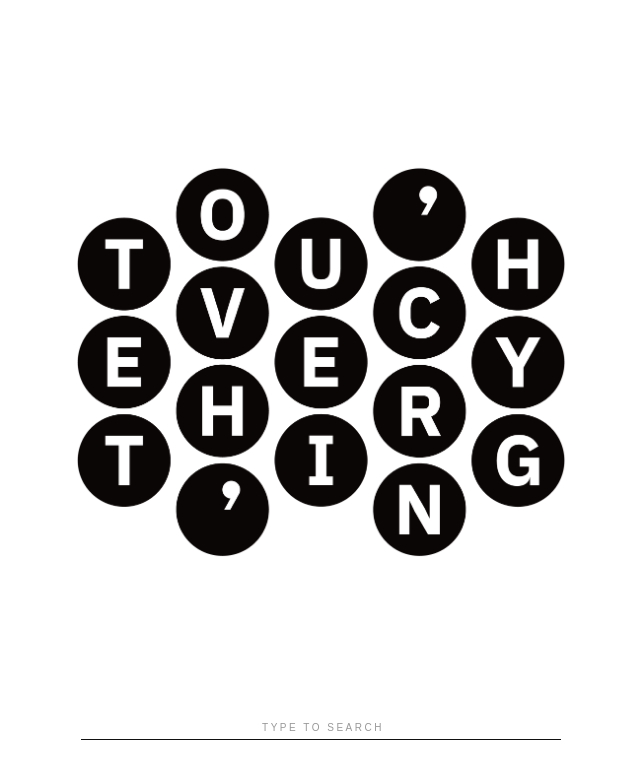
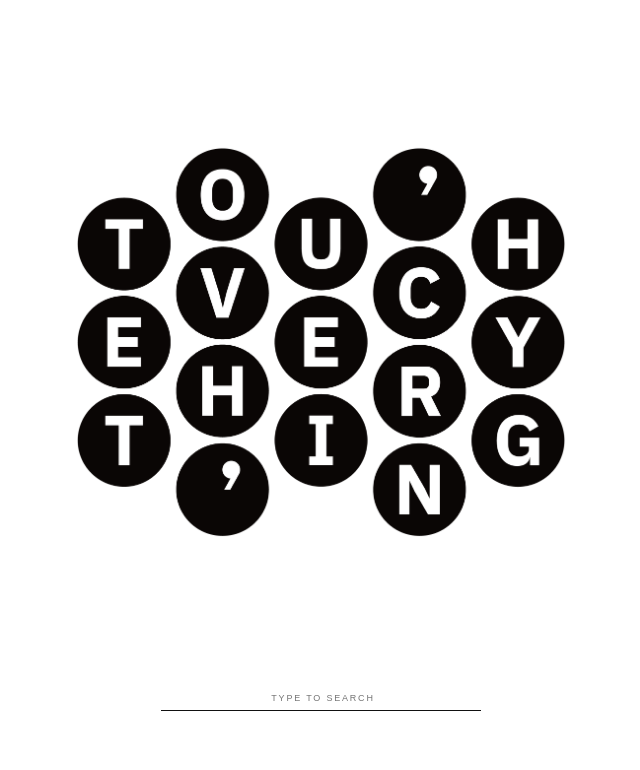
Before and after one commit to pop983863-star/TOUCH-EVERYTHING, a React (Vite) app: page / in a window 1280 px wide. Shown: the top 770 px of the page, without its empty margins (319-959 px from the left). Built offline with nearby package versions, Linux system fonts and the light colour scheme.

Commit message:
Update App.css

```diff
--- a/src/App.css
+++ b/src/App.css
@@ -11,43 +11,37 @@ body {
   overflow: hidden;
 }
 
+/* 최상위 컨테이너: 화면 전체 꽉 채움 */
 .app-root-container {
   width: 100vw;
   height: 100vh;
   display: flex;
-  justify-content: center;
-  align-items: center;
   position: relative;
 }
 
-/* 홈 화면 레이아웃 */
+/* 홈 페이지 레이아웃: 그리드(중앙)와 푸터(하단)를 수직 정렬 */
 .page-home {
   width: 100%;
   height: 100%;
   display: flex;
   flex-direction: column;
-  align-items: center;
-  justify-content: center; /* 전체 요소를 중앙으로 모으되 뷰포트로 세밀 조정 */
 }
 
-/* 그리드 시스템 영역: 수직 중앙보다 살짝 위(약 10%)로 올려 에디토리얼 비율 구현 */
+/* 그리드가 들어가는 뷰포트: 화면 중앙을 차지 */
 .viewport {
   flex: 1;
   display: flex;
   align-items: center;
   justify-content: center;
-  width: 100%;
-  padding-bottom: 10vh; /* 하단 푸터와의 여백 확보를 위해 아래쪽 패딩 추가 */
 }
 
+/* 17개 원 그리드 래퍼 */
 .main-grid-wrapper {
   position: relative;
   width: var(--grid-w);
   height: var(--grid-h);
-  z-index: 10;
 }
 
-/* 기존 마스킹 및 로고 효과 유지 */
 .layer-static, .layer-dynamic {
   position: absolute;
   top: 0; left: 0;
@@ -57,11 +51,15 @@ body {
   pointer-events: none;
 }
 
-.is-active { opacity: 1 !important; pointer-events: auto !important; z-index: 10; }
+.is-active {
+  opacity: 1 !important;
+  pointer-events: auto !important;
+  z-index: 10;
+}
 
 .pixel-perfect {
   width: 100%; height: 100%;
-  object-fit: fill;
+  object-fit: fill; /* 초기 이미지 크기 정밀 매칭 */
   display: block;
 }
 
@@ -90,60 +88,51 @@ body {
   width: 100%; height: 100%;
   border-radius: 50%;
   object-fit: cover;
-  transform: scale(1.02);
+  transform: scale(1.02); /* 마스킹 원을 완벽히 덮음 */
 }
 
-/* 푸터 레이아웃: 이미지의 비율처럼 바닥에 아주 가깝게 배치 */
+/* 푸터 레이아웃: 이미지처럼 화면 맨 아래에 배치 */
 .footer-layout {
-  position: absolute;
-  bottom: 60px; /* 바닥과의 간격 */
-  width: 100%;
+  height: 120px; /* 푸터의 공간 확보 */
   display: flex;
   justify-content: center;
-  z-index: 50;
+  align-items: flex-start;
 }
 
-/* 입력창 폼: 이미지 속 라인 길이 반영 (약 400px~500px) */
+/* 입력창 폼: 가늘고 정교한 선과 텍스트 */
 .footer-form {
-  border-bottom: 0.5px solid #111; /* 아주 얇은 실선 */
-  padding: 4px 0;
-  width: 480px; /* 이미지 속의 라인 비율에 맞춤 */
+  border-bottom: 0.5px solid #111;
+  padding: 5px 0;
+  width: 320px; /* 이미지 속 라인 길이 반영 */
 }
 
 input {
   border: none;
   outline: none;
   width: 100%;
-  font-size: 10px; /* 아주 작은 캡션 폰트 크기 */
+  font-size: 9px; /* 아주 작은 폰트 크기 */
   font-weight: 400;
   text-transform: uppercase;
   text-align: center;
   background: transparent;
-  letter-spacing: 0.25em; /* 자간을 넓게 주어 세련된 느낌 부여 */
+  letter-spacing: 0.2em; /* 폰트 자간 넓게 */
   color: #111;
-}
-
-input::placeholder {
-  color: #999;
 }
 
 /* --- 서브페이지 스타일 (기존 유지) --- */
 .page-sub {
   position: absolute; top: 0; left: 0; width: 100vw; height: 100vh;
   display: flex; flex-direction: column; align-items: center; justify-content: center;
-  background: #fff; z-index: 100; animation: pageFadeIn 1s ease;
+  background: #fff; z-index: 100; animation: fadeIn 1s ease;
 }
 
 .top-nav { position: absolute; top: 60px; display: flex; gap: 50px; }
 .top-nav button { background: none; border: none; font-size: 11px; font-weight: 800; letter-spacing: 0.25em; cursor: pointer; color: #d1d1d1; transition: color 0.4s ease; }
 .top-nav button.on, .top-nav button:hover { color: #000; }
-.sub-title { font-size: 48px; font-weight: 900; letter-spacing: -0.02em; margin-bottom: 20px; }
-.sub-desc { font-size: 14px; color: #666; max-width: 400px; line-height: 1.6; text-align: center; }
+.sub-title { font-size: 48px; font-weight: 900; margin-bottom: 20px; }
+.sub-desc { font-size: 14px; color: #666; max-width: 400px; text-align: center; line-height: 1.6; }
 .home-back-btn { position: absolute; right: 40px; bottom: 40px; width: 50px; height: 50px; cursor: pointer; }
 .home-back-btn img { width: 100%; height: 100%; border-radius: 50%; object-fit: cover; }
 .clickable-logo { cursor: pointer !important; }
 
-@keyframes pageFadeIn {
-  from { opacity: 0; transform: translateY(10px); }
-  to { opacity: 1; transform: translateY(0); }
-}
+@keyframes fadeIn { from { opacity: 0; } to { opacity: 1; } }
```
